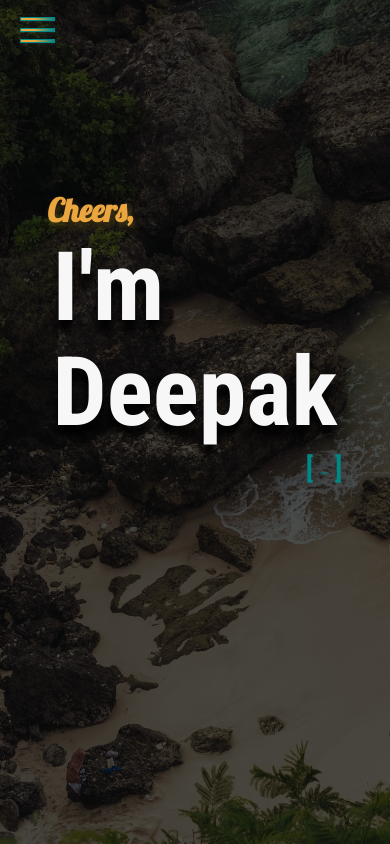
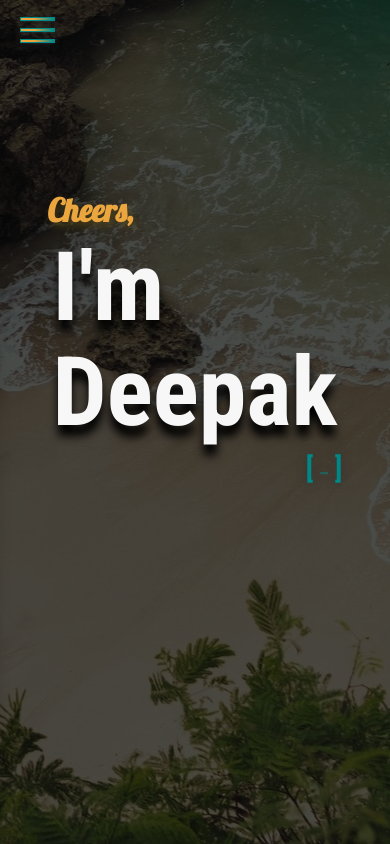
Before and after one commit to deepak-devadiga/portfolio, an Angular app: page / in a window 390 px wide. Shown: the top 844 px of the page. Built offline with nearby package versions, Linux system fonts and the light colour scheme.

Commit message:
Image adjustment

```diff
--- a/src/app/main-module/home/home.component.scss
+++ b/src/app/main-module/home/home.component.scss
@@ -15,6 +15,8 @@
   @media (max-width: 600px) {
     padding: 0px 20px;
     box-sizing: border-box;
+    background: #fff url("../../../assets/images/home/home-bg-mob.jpg")
+      no-repeat center bottom;
   }
 
   .menu-icon {
```
Also changed, not shown: src/assets/images/home/home-bg-mob.jpg (added).
